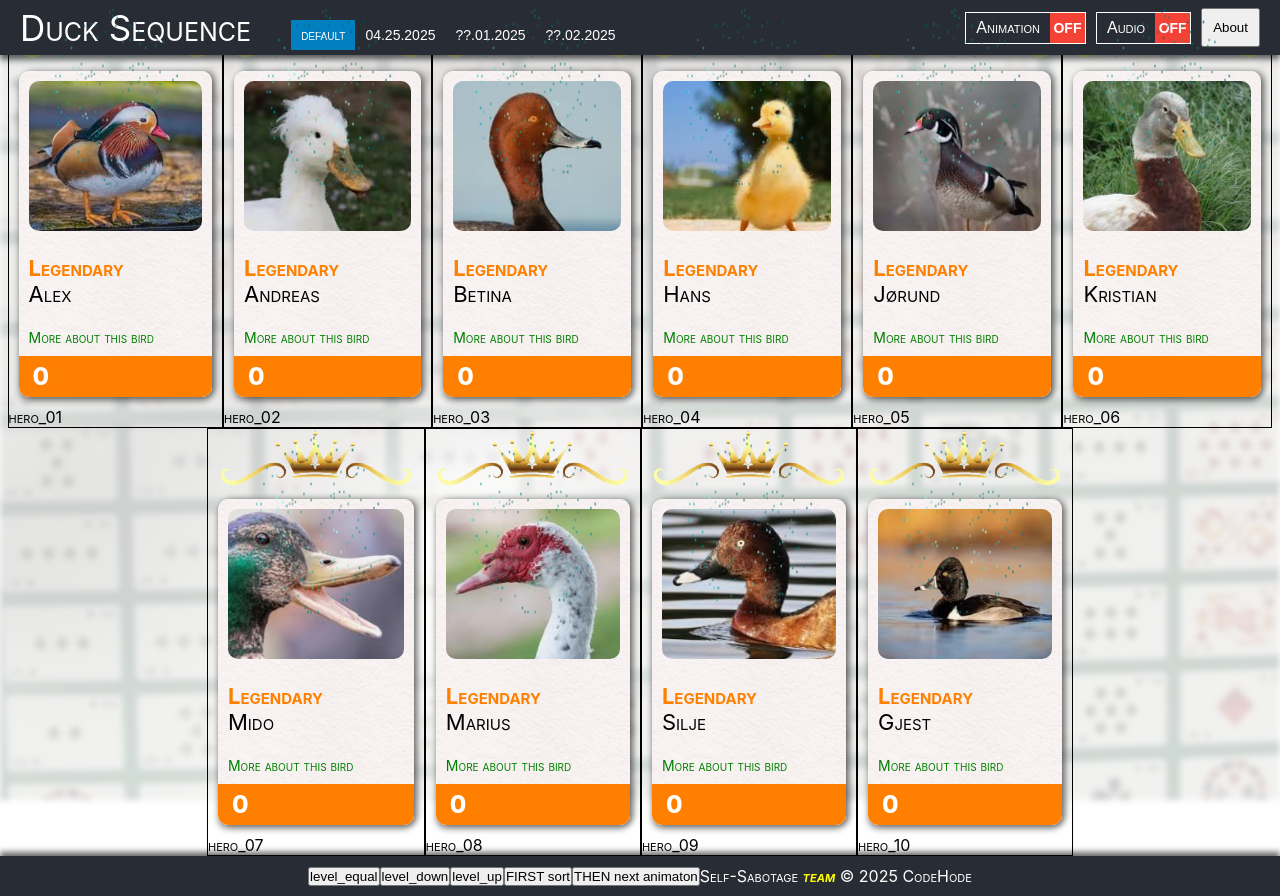
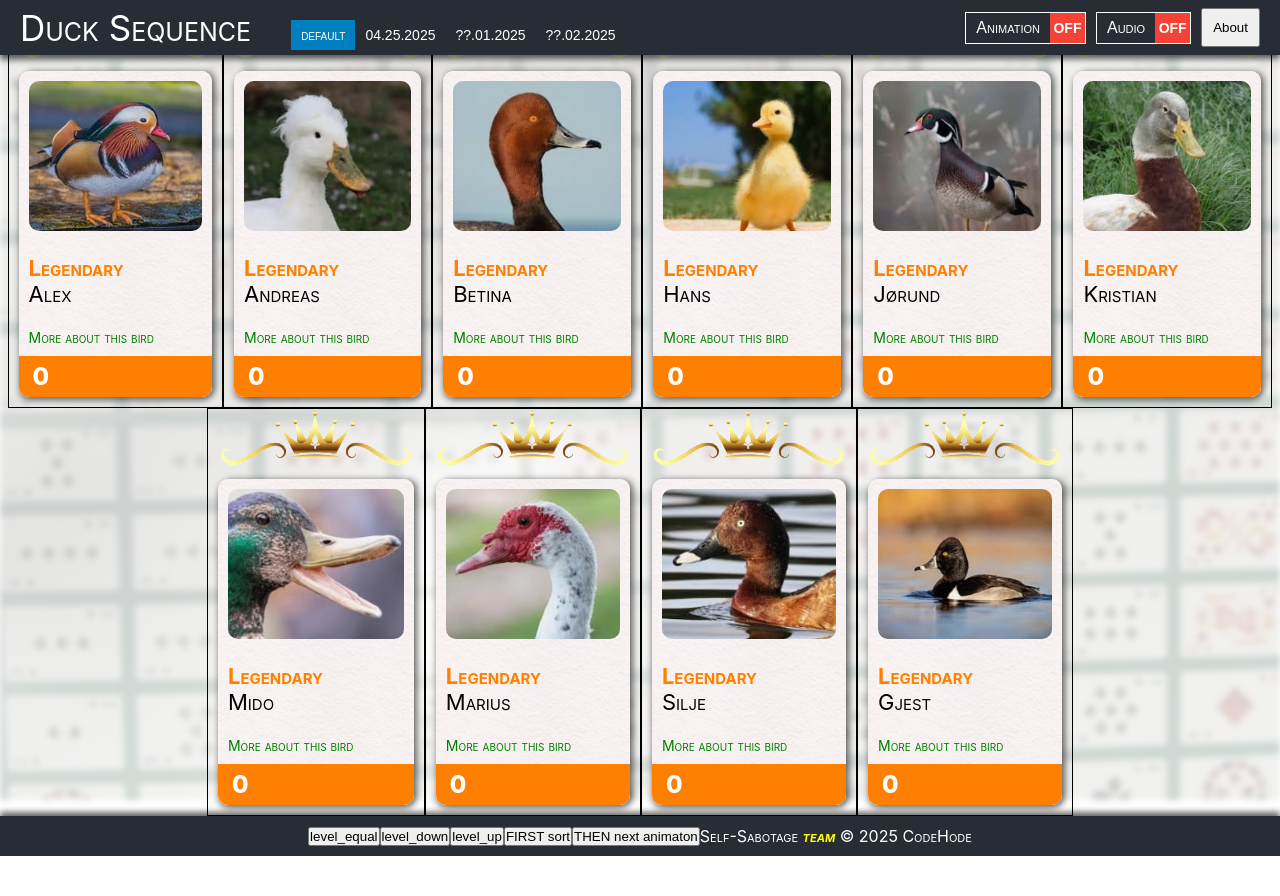
Before and after one commit to VoltG3/Duck_Sequence, a React (Create React App) app: page / in a window 1280 px wide. After the commit the page ends 856 px from the top, so only its background shows below. Built offline with nearby package versions, Linux system fonts and the light colour scheme.

Commit message:
[ UPDATE ] - animation

```diff
--- a/src/components/card/card.assembly.js
+++ b/src/components/card/card.assembly.js
@@ -69,6 +69,7 @@ const CardContainer = styled(motion.div)`
 `
 
 export const CardAssembly = ({ id, title, name, count, rank, animation, isActive }) => {
+    const isAnimationAllowed = useSelector(state => state.actions.settings_allow_animation)
 
     return (
         <CardAssemblyContainer>
@@ -118,14 +119,16 @@ export const CardAssembly = ({ id, title, name, count, rank, animation, isActive
                 <CardPoints count={count} id={id} rank={rank} />
             </CardContainer>
 
+            {isAnimationAllowed ? (
+                <>
+                    <AnimationContainer>
+                        <Animations animation={animation} />
+                    </AnimationContainer>
+                    <p>{animation}</p>
+                    <p>{id}</p>
+                </>
+            ) : null}
 
-
-
-            <AnimationContainer>
-                <Animations animation={animation} />
-            </AnimationContainer>
-            <p>{ animation }</p>
-            <p>{ id }</p>
 
         </CardAssemblyContainer>
     )
```
